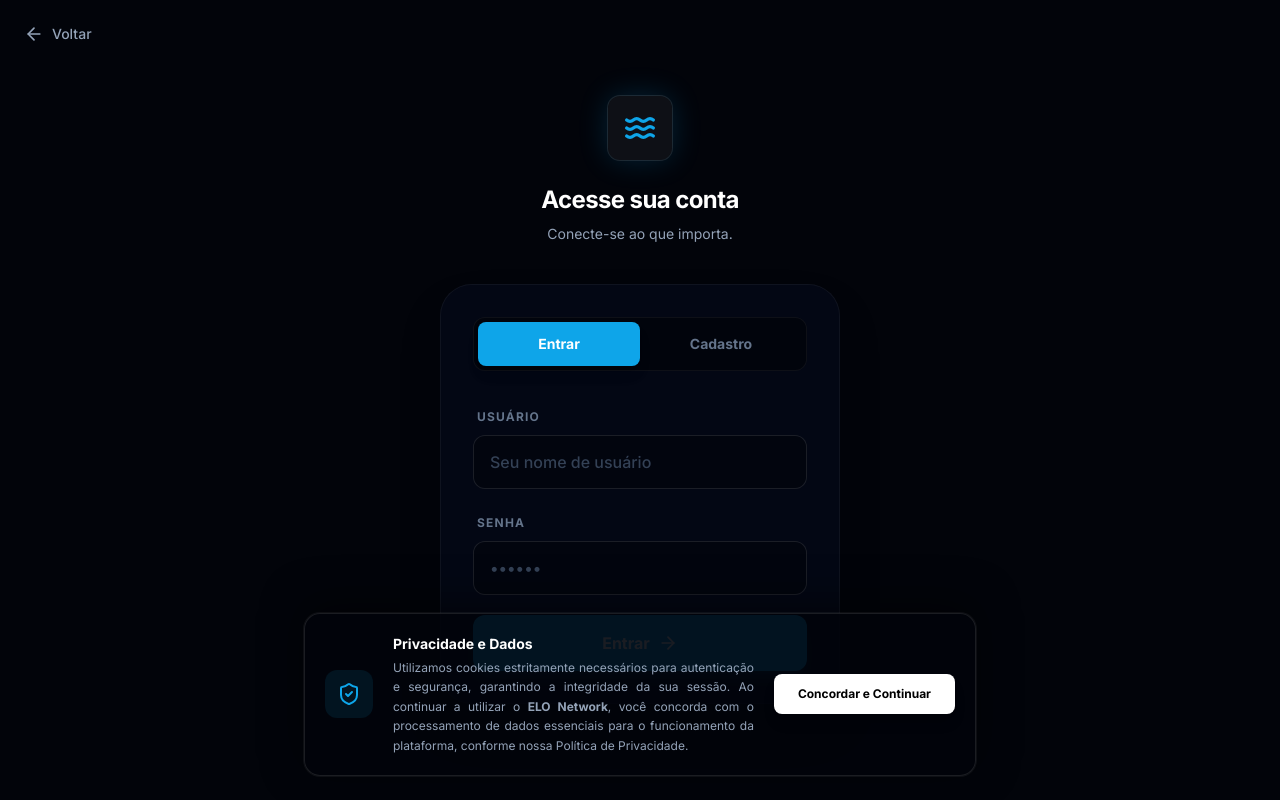
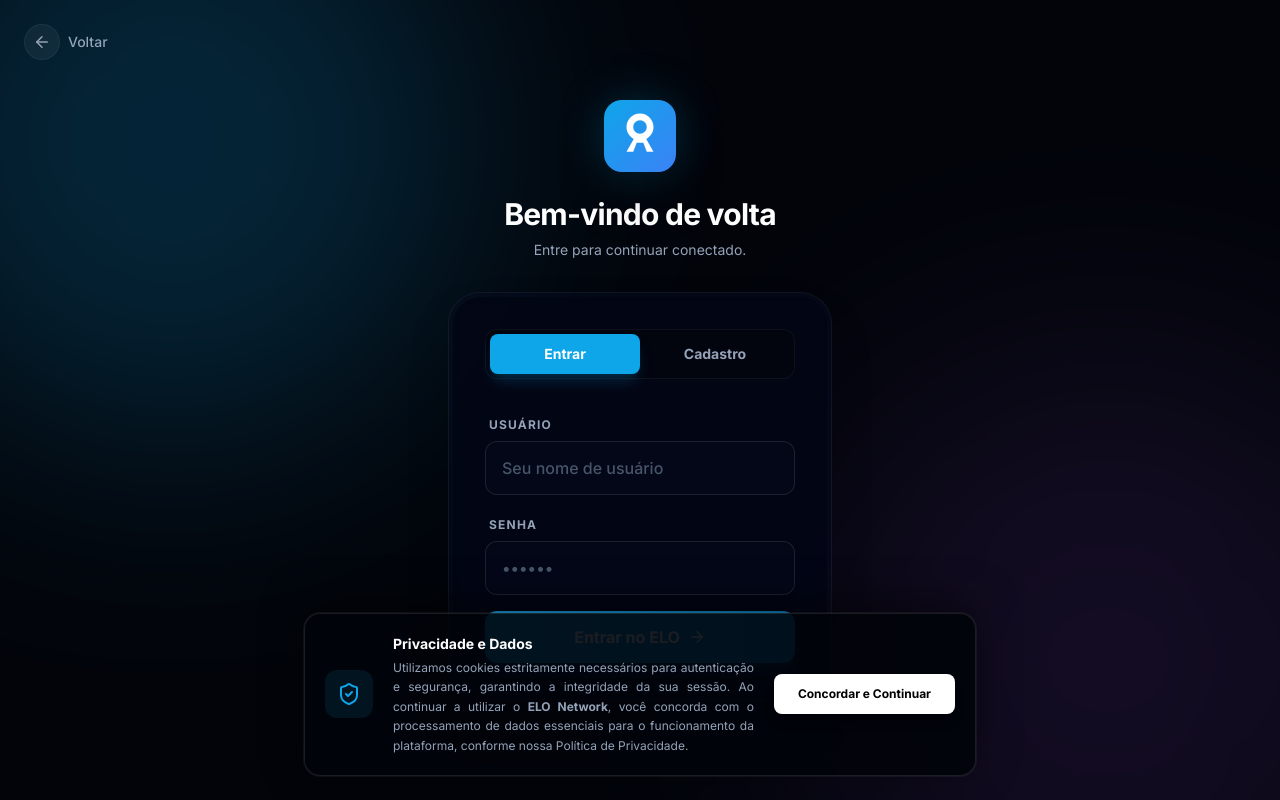
Before and after one commit to ArcanjoIgorDev/ELO-V2.0, a React (Vite) app: page /#/auth in a window 1280 px wide. Built offline with nearby package versions, Linux system fonts and the light colour scheme.

Commit message:
Refactor: Auth page redesign with Glassmorphism and new Logo

```diff
--- a/src/pages/Auth.tsx
+++ b/src/pages/Auth.tsx
@@ -1,8 +1,9 @@
 import React, { useState, useEffect } from 'react';
 import { supabase } from '../lib/supabase';
-import { Waves, ArrowRight, Loader2, CheckCircle2, XCircle, AlertCircle, ArrowLeft } from 'lucide-react';
+import { ArrowRight, Loader2, CheckCircle2, XCircle, AlertCircle, ArrowLeft } from 'lucide-react';
 import { useNavigate } from 'react-router-dom';
 import { useAuth } from '../contexts/AuthContext';
+import { ELOLogo } from '../components/ui/Logo';
 
 export const Auth = () => {
   const navigate = useNavigate();
@@ -121,58 +122,78 @@
   };
 
   return (
-    <div className="h-[100dvh] w-full bg-midnight-950 flex flex-col relative overflow-hidden items-center justify-center">
+    <div className="min-h-[100dvh] w-full bg-midnight-950 flex flex-col items-center justify-center p-6 relative overflow-hidden">
+
+      {/* Background Ambient Glow */}
+      <div className="absolute top-[-20%] left-[-10%] w-[600px] h-[600px] bg-ocean-500/20 rounded-full blur-[120px] pointer-events-none mix-blend-screen" />
+      <div className="absolute bottom-[-20%] right-[-10%] w-[600px] h-[600px] bg-purple-500/10 rounded-full blur-[120px] pointer-events-none mix-blend-screen" />
+
+      {/* Back Button */}
       <div className="absolute top-0 left-0 p-6 z-20 w-full">
-         <button onClick={() => navigate('/')} className="text-slate-400 hover:text-white flex items-center gap-2 transition-colors">
-            <ArrowLeft size={20} />
+        <button onClick={() => navigate('/')} className="text-slate-400 hover:text-white flex items-center gap-2 transition-colors group">
+          <div className="p-2 rounded-full bg-white/5 border border-white/5 group-hover:bg-white/10 transition-all">
+            <ArrowLeft size={18} />
+          </div>
           <span className="text-sm font-medium">Voltar</span>
         </button>
       </div>
 
-      <div className="w-full max-w-md px-6 z-10 animate-slide-up">
+      <div className="w-full max-w-sm z-10 animate-slide-up flex flex-col gap-8">
 
-        <div className="text-center mb-10">
-          <div className="inline-flex items-center justify-center w-16 h-16 bg-white/5 backdrop-blur-md rounded-xl shadow-[0_0_30px_rgba(14,165,233,0.2)] mb-6 text-ocean ring-1 ring-white/10">
-            <Waves size={32} strokeWidth={2.5} />
+        {/* Header */}
+        <div className="text-center">
+          <div className="inline-flex items-center justify-center mb-6 relative">
+            <div className="absolute inset-0 bg-ocean-500/30 blur-xl rounded-full"></div>
+            <ELOLogo size={72} className="relative drop-shadow-2xl" />
           </div>
-          <h1 className="text-2xl font-bold tracking-tight text-white font-sans">Acesse sua conta</h1>
-          <p className="text-slate-400 mt-2 text-sm">Conecte-se ao que importa.</p>
+          <h1 className="text-3xl font-bold tracking-tight text-white mb-2">
+            {isLogin ? 'Bem-vindo de volta' : 'Crie sua conta'}
+          </h1>
+          <p className="text-slate-400 text-sm">
+            {isLogin ? 'Entre para continuar conectado.' : 'Comece a compartilhar suas ideias.'}
+          </p>
         </div>
 
-        <div className="bg-midnight-900/50 backdrop-blur-xl border border-white/5 rounded-[2rem] p-8 relative overflow-hidden shadow-2xl">
+        {/* Card */}
+        <div className="glass p-1 rounded-[2rem] shadow-2xl">
+          <div className="bg-midnight-950/40 backdrop-blur-sm rounded-[1.8rem] p-6 sm:p-8">
 
-          <div className="flex p-1 bg-midnight-950/80 rounded-xl mb-8 relative z-10 border border-white/5">
+            {/* Toggle */}
+            <div className="flex p-1 bg-midnight-950/50 rounded-xl mb-8 border border-white/5 relative isolate">
+              <div
+                className={`absolute inset-y-1 w-[calc(50%-4px)] bg-ocean-500 rounded-lg shadow-lg shadow-ocean-500/20 transition-all duration-300 ease-spring ${isLogin ? 'left-1' : 'left-[calc(50%+0px)]'}`}
+              />
               <button
                 onClick={() => { setIsLogin(true); setError(null); }}
-              className={`flex-1 py-3 text-sm font-bold rounded-lg transition-all duration-300 ${isLogin ? 'bg-ocean text-white shadow-lg' : 'text-slate-500 hover:text-slate-300'}`}
+                className={`flex-1 py-2.5 text-sm font-bold rounded-lg relative z-10 transition-colors duration-300 ${isLogin ? 'text-white' : 'text-slate-400 hover:text-slate-200'}`}
               >
                 Entrar
               </button>
               <button
                 onClick={() => { setIsLogin(false); setError(null); }}
-              className={`flex-1 py-3 text-sm font-bold rounded-lg transition-all duration-300 ${!isLogin ? 'bg-ocean text-white shadow-lg' : 'text-slate-500 hover:text-slate-300'}`}
+                className={`flex-1 py-2.5 text-sm font-bold rounded-lg relative z-10 transition-colors duration-300 ${!isLogin ? 'text-white' : 'text-slate-400 hover:text-slate-200'}`}
               >
                 Cadastro
               </button>
             </div>
 
             {error && (
-            <div className="mb-6 p-4 bg-red-500/10 border border-red-500/20 rounded-2xl flex items-start space-x-3 animate-fade-in">
-              <AlertCircle size={20} className="text-red-400 shrink-0 mt-0.5" />
+              <div className="mb-6 p-4 bg-red-500/10 border border-red-500/20 rounded-xl flex items-start gap-3 animate-fade-in">
+                <AlertCircle size={18} className="text-red-400 shrink-0 mt-0.5" />
                 <p className="text-sm text-red-200 font-medium leading-tight">{error}</p>
               </div>
             )}
 
-          <form onSubmit={handleAuth} className="space-y-5 relative z-10">
-            <div className="space-y-2">
-              <label className="text-xs font-bold text-slate-500 ml-1 uppercase tracking-widest">Usuário</label>
-              <div className="relative">
+            <form onSubmit={handleAuth} className="space-y-4">
+              <div className="space-y-1.5">
+                <label className="text-xs font-bold text-slate-400 ml-1 uppercase tracking-widest">Usuário</label>
+                <div className="relative group">
                   <input
                     type="text"
                     required
                     value={username}
                     onChange={(e) => setUsername(e.target.value.replace(/\s/g, '').toLowerCase())}
-                  className={`w-full bg-midnight-950/50 border rounded-xl px-4 py-3.5 text-white focus:outline-none focus:ring-2 transition-all font-medium placeholder:text-slate-700 ${error ? 'border-red-900/50 focus:ring-red-500/50' : 'border-white/10 focus:ring-ocean/50 focus:border-ocean/50'}`}
+                    className={`w-full bg-midnight-900/50 border rounded-xl px-4 py-3.5 text-white outline-none transition-all font-medium placeholder:text-slate-600 ${error ? 'border-red-500/30 focus:border-red-500/50 focus:bg-red-500/5' : 'border-white/10 focus:border-ocean-400/50 focus:bg-ocean-400/5 hover:border-white/20'}`}
                     placeholder="Seu nome de usuário"
                     autoComplete="username"
                     autoCapitalize="none"
@@ -184,39 +205,41 @@
                       {isCheckingUser ? (
                         <Loader2 size={18} className="animate-spin text-slate-500" />
                       ) : isUserAvailable ? (
-                      <CheckCircle2 size={20} className="text-emerald-500" />
+                        <CheckCircle2 size={20} className="text-emerald-500 drop-shadow-lg" />
                       ) : (
-                      <XCircle size={20} className="text-red-500" />
+                        <XCircle size={20} className="text-red-500 drop-shadow-lg" />
                       )}
                     </div>
                   )}
                 </div>
               </div>
 
-            <div className="space-y-2">
-              <label className="text-xs font-bold text-slate-500 ml-1 uppercase tracking-widest">Senha</label>
+              <div className="space-y-1.5">
+                <label className="text-xs font-bold text-slate-400 ml-1 uppercase tracking-widest">Senha</label>
+                <div className="relative group">
                   <input
                     type="password"
                     required
                     value={password}
                     onChange={(e) => setPassword(e.target.value)}
-                className={`w-full bg-midnight-950/50 border rounded-xl px-4 py-3.5 text-white focus:outline-none focus:ring-2 transition-all font-medium placeholder:text-slate-700 ${error ? 'border-red-900/50 focus:ring-red-500/50' : 'border-white/10 focus:ring-ocean/50 focus:border-ocean/50'}`}
+                    className={`w-full bg-midnight-900/50 border rounded-xl px-4 py-3.5 text-white outline-none transition-all font-medium placeholder:text-slate-600 ${error ? 'border-red-500/30 focus:border-red-500/50 focus:bg-red-500/5' : 'border-white/10 focus:border-ocean-400/50 focus:bg-ocean-400/5 hover:border-white/20'}`}
                     placeholder="••••••"
                     autoComplete={isLogin ? "current-password" : "new-password"}
                   />
+                </div>
               </div>
 
               <button
                 type="submit"
                 disabled={loading || (!isLogin && !isUserAvailable)}
-              className="w-full bg-ocean text-white font-bold py-4 rounded-xl hover:bg-ocean-600 active:scale-[0.98] transition-all shadow-lg shadow-ocean/20 flex items-center justify-center space-x-2 mt-6 disabled:opacity-50 disabled:cursor-not-allowed disabled:shadow-none"
+                className="w-full bg-ocean-500 text-white font-bold py-3.5 rounded-xl hover:bg-ocean-600 active:scale-[0.98] transition-all shadow-lg shadow-ocean-500/25 hover:shadow-ocean-500/40 flex items-center justify-center gap-2 mt-8 disabled:opacity-50 disabled:cursor-not-allowed disabled:shadow-none bg-gradient-to-r from-ocean-500 to-ocean-600"
               >
                 {loading ? (
-                <Loader2 className="animate-spin" size={22} />
+                  <Loader2 className="animate-spin" size={20} />
                 ) : (
                   <>
-                  <span>{isLogin ? 'Entrar' : 'Confirmar Cadastro'}</span>
-                  <ArrowRight size={20} />
+                    <span>{isLogin ? 'Entrar no ELO' : 'Criar Conta'}</span>
+                    <ArrowRight size={18} />
                   </>
                 )}
               </button>
@@ -224,5 +247,6 @@
           </div>
         </div>
       </div>
+    </div>
   );
 };
```
Lines whose indentation alone changed are shown as unchanged.
